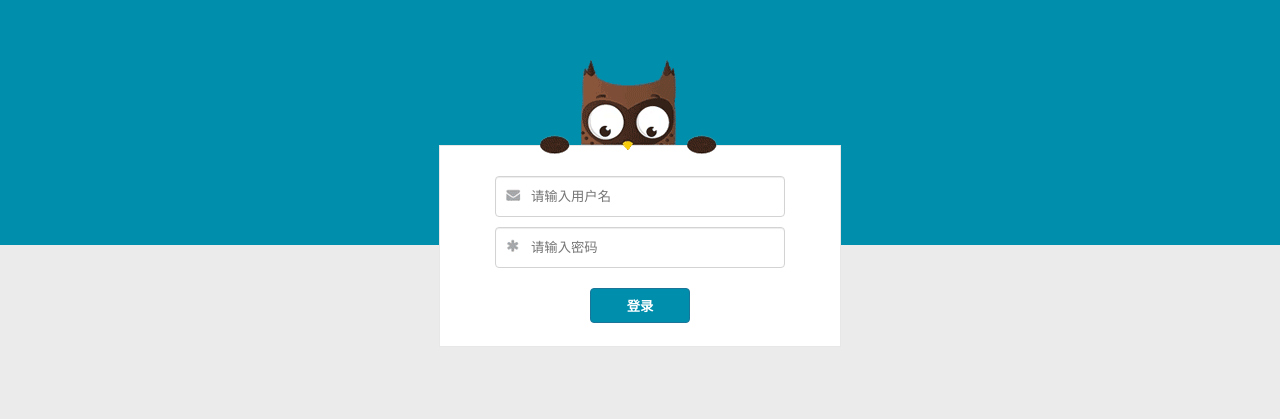
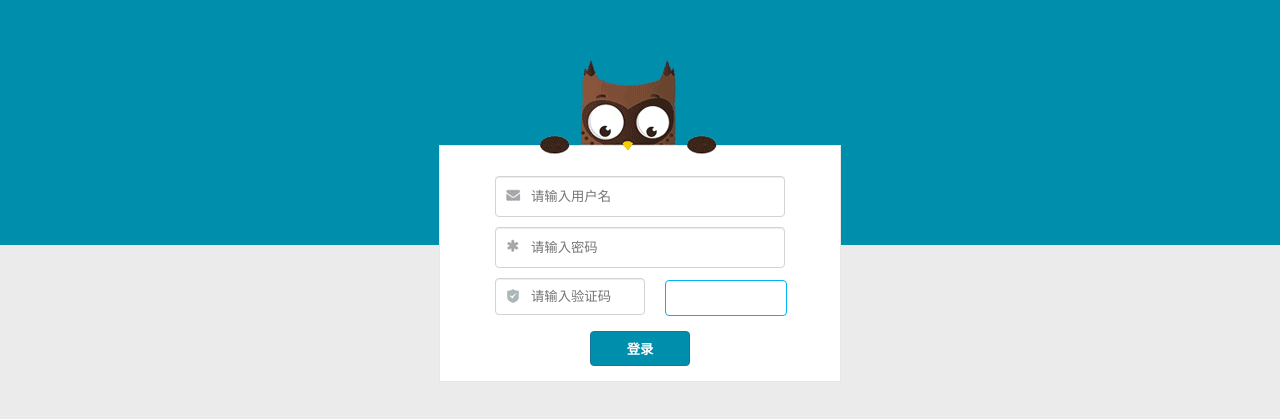
Before and after one commit to AmberYLopez-demos/student-info, a website: page register.html in a window 1280 px wide. Shown: the part 155-574 px from the top of the page. Drawn offline with nearby package versions, Linux system fonts and the light colour scheme.

Commit message:
student-info

```diff
--- a/css/register.css
+++ b/css/register.css
@@ -52,6 +52,14 @@ body {
     left: 65px;
 }
 
+.v-logo{
+    background: url("../images/verify-code.png") no-repeat;
+    padding: 12px 10px;
+    position: absolute;
+    top: 20px;
+    left: 65px;
+
+}
 a {
     text-decoration: none;
 }
@@ -99,18 +107,47 @@ a {
 
 }
 
+.verify-code{
+    position: relative;
+    padding-top: 10px;
+}
+.verify-code-ipt{
+    border: 1px solid #d3d3d3;
+    padding: 10px 12px;
+    margin-left:-140px;
+    width: 150px;
+    border-radius: 4px;
+    padding-left: 35px;/*字距离左边*/
+    -webkit-box-shadow: inset 0 1px 1px rgba(0, 0, 0, .075);
+    box-shadow: inset 0 1px 1px rgba(0, 0, 0, .075);
+    -webkit-transition: border-color ease-in-out .15s, -webkit-box-shadow ease-in-out .15s;
+    -o-transition: border-color ease-in-out .15s, box-shadow ease-in-out .15s;
+    transition: border-color ease-in-out .15s, box-shadow ease-in-out .15s
+}
+
+.verify-code-img{/*验证码图片*/
+    position: relative;
+    border-radius: 4px;
+    left:225px;
+    top:-35px;
+    border: 1px solid #00b3ee;
+    width:120px;
+    height:34px;
+}
 .box {
     background: rgb(255, 255, 255);
     margin: -100px auto auto;
     border: 1px solid rgb(231, 231, 231);
     width: 400px;
-    height: 200px;
+    height: 235px;
     text-align: center;
 }
 
 button {
+    position: relative;
     width: 100px;
-    margin-top: 20px;
+    top:-20px;
+    /*margin-top: 0px;*/
     background: rgb(0, 142, 173);
     padding: 7px 10px;
     border-radius: 4px;
--- a/register.html
+++ b/register.html
@@ -59,6 +59,13 @@
             <span class="p_logo"></span>
             <input class="ipt" id="password" type="password" name="password" placeholder="请输入密码">
         </div>
+        <div class="verify-code">
+            <span class="v-logo"></span>
+            <input class="verify-code-ipt ipt" id="text" name="verify-code" placeholder="请输入验证码">
+        </div>
+        <div class="verify-code-img">
+
+        </div>
         <button type="submit">登录</button>
     </form>
 </div>
```
Also changed, not shown: images/verify-code.png (added).
